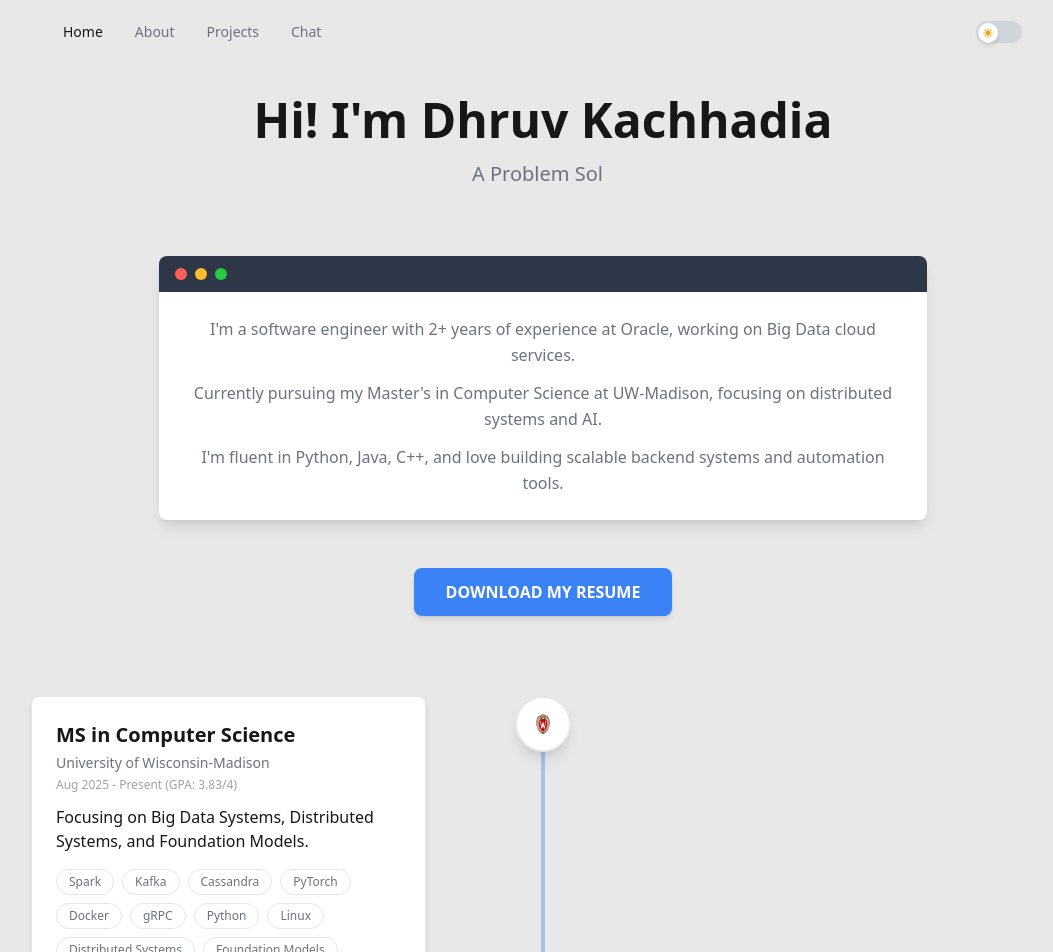
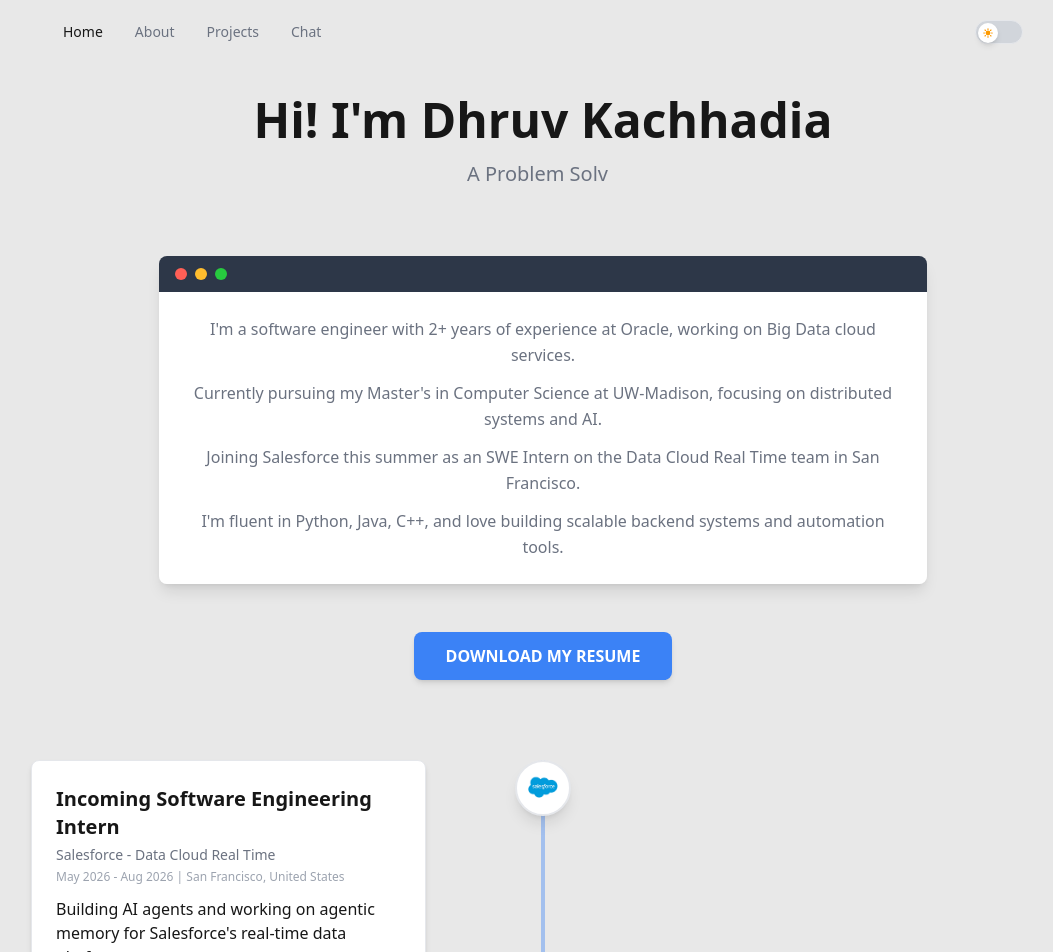
Before and after one commit to dhruv1294/portfolio, a Next.js app: page / in a window 1280 px wide. Shown: the top 952 px of the page, without its empty margins (97-1150 px from the left). Built offline with nearby package versions, Linux system fonts and the light colour scheme.

Commit message:
Update Portfolio

```diff
--- a/src/data/profile.ts
+++ b/src/data/profile.ts
@@ -16,6 +16,7 @@
   bioLines: [
     "I'm a software engineer with 2+ years of experience at Oracle, working on Big Data cloud services.",
     "Currently pursuing my Master's in Computer Science at UW-Madison, focusing on distributed systems and AI.",
+    "Joining Salesforce this summer as an SWE Intern on the Data Cloud Real Time team in San Francisco.",
     "I'm fluent in Python, Java, C++, and love building scalable backend systems and automation tools.",
   ],
 
@@ -46,6 +47,16 @@
 
   // Timeline items for home page (highlights)
   timeline: [
+    {
+      title: "Incoming Software Engineering Intern",
+      company: "Salesforce - Data Cloud Real Time",
+      companyDescription: "May 2026 - Aug 2026 | San Francisco, United States",
+      description: "Building AI agents and working on agentic memory for Salesforce's real-time data platform.",
+      skills: ["AI Agents", "Agentic Memory", "Real-Time Systems", "Data Processing"],
+      icon: "internship" as const,
+      side: "left" as const,
+      logo: "/logos/salesforce.png",
+    },
     {
       title: "MS in Computer Science",
       company: "University of Wisconsin-Madison",
@@ -90,6 +101,16 @@
 
   // Detailed experience for About page
   experience: [
+    {
+      title: "Incoming Software Engineering Intern",
+      company: "Salesforce - Data Cloud Real Time Team",
+      location: "San Francisco, United States",
+      duration: "May 2026 - Aug 2026",
+      logo: "/logos/salesforce.png",
+      highlights: [
+        "Joining the Data Cloud Real Time team to build AI agents, focusing on agentic memory for Salesforce's real-time data unification and activation platform.",
+      ],
+    },
     {
       title: "Member of Technical Staff",
       company: "Oracle Cloud - Big Data Service (BDS) Team",
```
Also changed, not shown: public/logos/salesforce.png (added), 1 other file (tests, documents, lock files or other folders).
